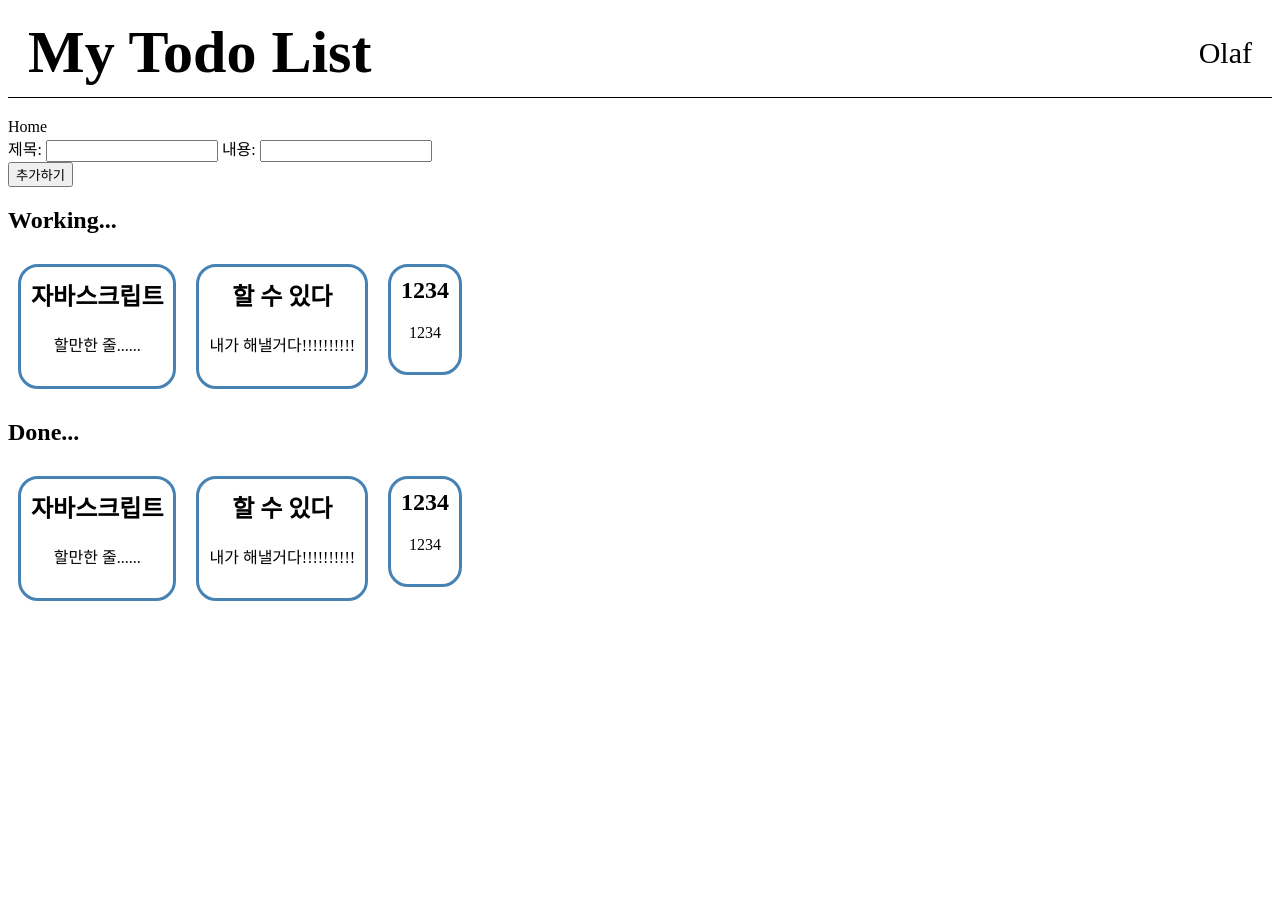
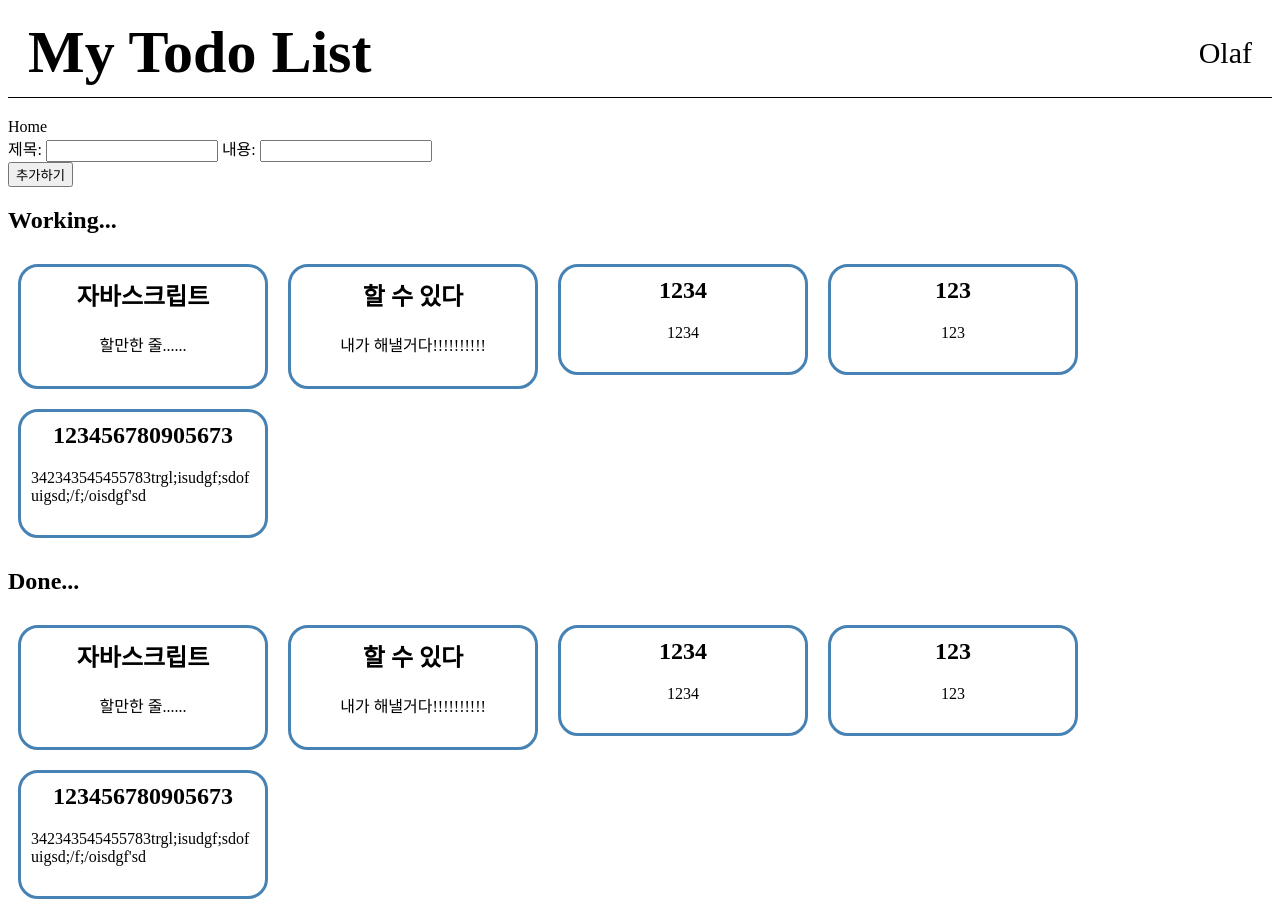
Before and after one commit to wisdom1104/todo-typescript, a React (Create React App) app: page / in a window 1280 px wide. Before the commit the page ends 800 px from the top, so only its background shows below. Built offline with nearby package versions, Linux system fonts and the light colour scheme; data requests are answered from the project's data file; a web font is replaced by a local one.

Commit message:
fix: QueryKey 오류 해결

```diff
--- a/db.json
+++ b/db.json
@@ -29,6 +29,18 @@
       "content": "1234",
       "isDone": false,
       "id": 5
+    },
+    {
+      "title": "123",
+      "content": "123",
+      "isDone": false,
+      "id": 6
+    },
+    {
+      "title": "123456780905673",
+      "content": "342343545455783trgl;isudgf;sdofuigsd;/f;/oisdgf'sd",
+      "isDone": false,
+      "id": 7
     }
   ]
 }
--- a/src/components/Done.tsx
+++ b/src/components/Done.tsx
@@ -2,8 +2,6 @@ import TodoBox from "./TodoBox";
 import { StTodoPlace, Todos } from "./Working";
 
 function Done({ todos }: Todos) {
-  console.log(todos);
-
   return (
     <>
       <h2>Done...</h2>
@@ -11,11 +9,9 @@ function Done({ todos }: Todos) {
         {todos.map((item) => {
           return (
             item.isDone === false && (
-              <>
-                <div key={item.id}>
-                  <TodoBox item={item} />
-                </div>
-              </>
+              <div key={item.id}>
+                <TodoBox item={item} />
+              </div>
             )
           );
         })}
--- a/src/components/TodoBox.tsx
+++ b/src/components/TodoBox.tsx
@@ -25,7 +25,7 @@ const StTodoBox = styled.div`
   align-items: center;
   border: 3px solid steelblue;
   border-radius: 20px;
-  width: auto;
+  width: 250px;
   height: auto;
   padding: 10px;
   margin: 10px;
--- a/src/components/Working.tsx
+++ b/src/components/Working.tsx
@@ -13,8 +13,6 @@ export interface Todos {
 }
 
 function Working({ todos }: Todos) {
-  console.log(todos);
-
   return (
     <>
       <h2>Working...</h2>
@@ -22,11 +20,9 @@ function Working({ todos }: Todos) {
         {todos.map((item) => {
           return (
             item.isDone === false && (
-              <>
-                <div key={item.id}>
-                  <TodoBox item={item} />
-                </div>
-              </>
+              <div key={item.id}>
+                <TodoBox item={item} />
+              </div>
             )
           );
         })}
--- a/src/pages/Home.tsx
+++ b/src/pages/Home.tsx
@@ -11,16 +11,16 @@ const useGetTodos = () => {
     data: todos,
     isError,
     isLoading,
-  } = useQuery({
-    queryFn: async () => {
-      const response = await axios.get(
-        `${process.env.REACT_APP_SERVER_URL}/todos`
-      );
-      return response.data;
-    },
+  } = useQuery(["todos"], async () => {
+    const response = await axios.get(
+      `${process.env.REACT_APP_SERVER_URL}/todos`
+    );
+    return response.data;
   });
+
   return { todos, isError, isLoading };
 };
+
 function Home() {
   const { isLoading, isError, todos } = useGetTodos();
 
```
